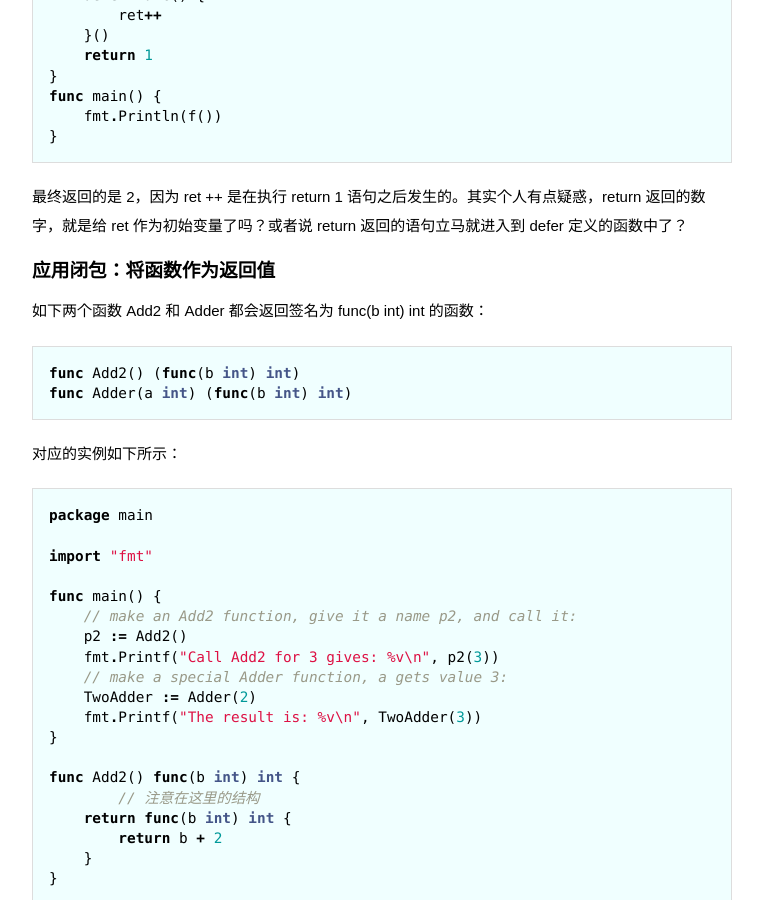
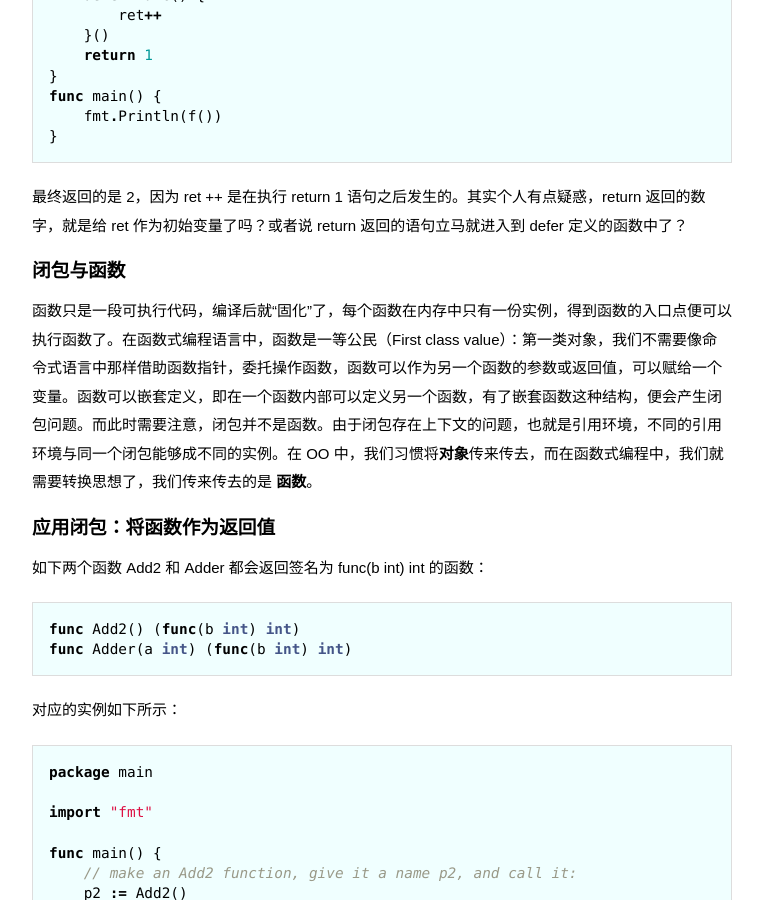
Before and after one commit to wuchangfeng/wuchangfeng.github.io, a Jekyll site: the page built from _posts/2016-11-13-defer-and-clorse-in-go.md, in a window 1280 px wide and 900 px high, scrolled down 2013 px. Shown: the whole window, without its empty margins (258-1021 px from the left). Built offline with Jekyll 4.4.1, drawn with Linux system fonts in a browser that asks for light colours; some web fonts are replaced; comment, search, counter and statistics services are not loaded; some of the changed text lies outside the part shown.

Commit message:
blog update

```diff
--- a/_posts/2016-11-13-defer-and-clorse-in-go.md
+++ b/_posts/2016-11-13-defer-and-clorse-in-go.md
@@ -92,6 +92,10 @@ func main() {
 
 最终返回的是 2，因为 ret ++ 是在执行 return 1 语句之后发生的。其实个人有点疑惑，return 返回的数字，就是给 ret 作为初始变量了吗？或者说 return 返回的语句立马就进入到 defer 定义的函数中了？
 
+### 闭包与函数
+
+函数只是一段可执行代码，编译后就“固化”了，每个函数在内存中只有一份实例，得到函数的入口点便可以执行函数了。在函数式编程语言中，函数是一等公民（First class value）：第一类对象，我们不需要像命令式语言中那样借助函数指针，委托操作函数，函数可以作为另一个函数的参数或返回值，可以赋给一个变量。函数可以嵌套定义，即在一个函数内部可以定义另一个函数，有了嵌套函数这种结构，便会产生闭包问题。而此时需要注意，闭包并不是函数。由于闭包存在上下文的问题，也就是引用环境，不同的引用环境与同一个闭包能够成不同的实例。在 OO 中，我们习惯将**对象**传来传去，而在函数式编程中，我们就需要转换思想了，我们传来传去的是 **函数**。
+
 ### 应用闭包：将函数作为返回值
 
 如下两个函数 Add2 和 Adder 都会返回签名为 func(b int) int 的函数：
```
Also changed, not shown: other parts of _posts/2016-11-13-defer-and-clorse-in-go.md (+1 -1 lines).
